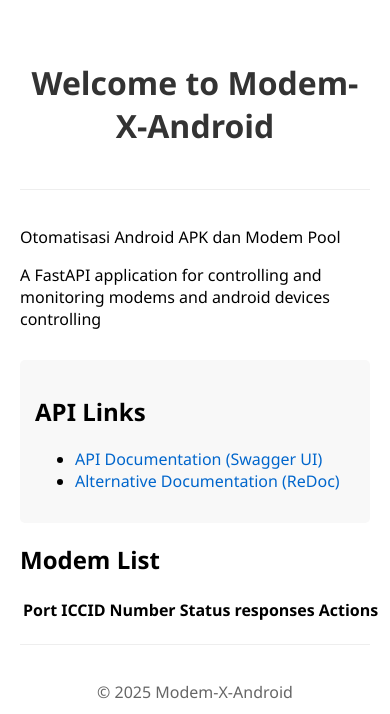
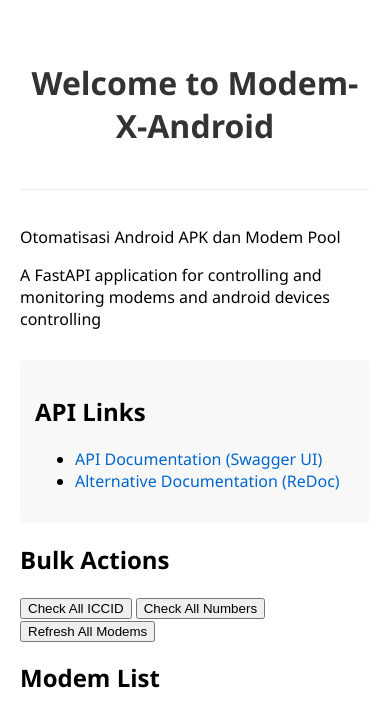
Before and after one commit to coffeeisoxygen/modem-x-android, a FastAPI app: page / in a window 390 px wide. Shown: the top 714 px of the page. Run offline with FastAPI, Linux system fonts and the light colour scheme; lists and menus that the app fills with data are empty.

Commit message:
feat: add bulk actions for checking ICCID and phone numbers of modems

```diff
--- a/app/main.py
+++ b/app/main.py
@@ -46,18 +46,14 @@ async def shutdown_event():
 
 @app.get("/", response_class=HTMLResponse)
 async def root(request: Request):
-    # Prepare modem data for template
+    # Prepare basic modem data for template - no slow operations
     modem_data = []
     for modem in modem_pool.modems:
-        # Get ICCID and number for display
-        iccid = modem.get_iccid() if modem.connection else "Not connected"
-        number = modem.get_number() if modem.connection else "Not connected"
-
         modem_data.append(
             {
                 "port": modem.port,
-                "iccid": iccid,
-                "number": number,
+                "iccid": "Click to check",
+                "number": "Click to check",
                 "status": "Connected" if modem.connection else "Disconnected",
                 "responses": modem.get_response_history(),
             }
--- a/app/static/css/styles.css
+++ b/app/static/css/styles.css
@@ -13,7 +13,7 @@ body {
   box-shadow: 0 0 10px rgba(0, 0, 0, 0.1);
   min-height: 100vh;
 }
-/* Add to your CSS file */
+
 .response-cell {
   max-height: 200px;
   overflow-y: auto;
--- a/app/templates/index.html
+++ b/app/templates/index.html
@@ -29,6 +29,13 @@
           </ul>
         </div>
 
+        <div class="bulk-actions">
+          <h2>Bulk Actions</h2>
+          <button onclick="checkAllICCID()">Check All ICCID</button>
+          <button onclick="checkAllNumbers()">Check All Numbers</button>
+          <button onclick="refreshAllModems()">Refresh All Modems</button>
+        </div>
+
         <div class="modem-table">
           <h2>Modem List</h2>
           <table>
@@ -55,7 +62,13 @@
                     Refresh
                   </button>
                   <button onclick="checkStatus('{{ modem.port }}')">
-                    Check Status
+                    Status
+                  </button>
+                  <button onclick="checkICCID('{{ modem.port }}')">
+                    ICCID
+                  </button>
+                  <button onclick="checkNumber('{{ modem.port }}')">
+                    Number
                   </button>
                   <button onclick="pairDevice('{{ modem.port }}')">Pair</button>
                 </td>
@@ -109,6 +122,89 @@
             alert("Error pairing device: " + error);
           });
       }
+
+      function checkAllICCID() {
+        fetch("/api/modems/check-all-iccid", {
+          method: "POST",
+        })
+          .then((response) => response.json())
+          .then((data) => {
+            // Update the table with ICCID data
+            for (const [port, iccid] of Object.entries(data.iccids)) {
+              updateTableCell(port, "iccid", iccid);
+            }
+          })
+          .catch((error) => {
+            alert("Error checking all ICCIDs: " + error);
+          });
+      }
+
+      function checkAllNumbers() {
+        fetch("/api/modems/check-all-numbers", {
+          method: "POST",
+        })
+          .then((response) => response.json())
+          .then((data) => {
+            // Update the table with number data
+            for (const [port, number] of Object.entries(data.numbers)) {
+              updateTableCell(port, "number", number);
+            }
+          })
+          .catch((error) => {
+            alert("Error checking all numbers: " + error);
+          });
+      }
+
+      function refreshAllModems() {
+        fetch("/api/modems/refresh", {
+          method: "POST",
+        })
+          .then((response) => response.json())
+          .then((data) => {
+            alert(data.message);
+            window.location.reload();
+          })
+          .catch((error) => {
+            alert("Error refreshing all modems: " + error);
+          });
+      }
+
+      function checkICCID(port) {
+        fetch(`/api/modems/${port}/iccid`)
+          .then((response) => response.json())
+          .then((data) => {
+            updateTableCell(port, "iccid", data.iccid);
+          })
+          .catch((error) => {
+            alert("Error checking ICCID: " + error);
+          });
+      }
+
+      function checkNumber(port) {
+        fetch(`/api/modems/${port}/number`)
+          .then((response) => response.json())
+          .then((data) => {
+            updateTableCell(port, "number", data.number);
+          })
+          .catch((error) => {
+            alert("Error checking number: " + error);
+          });
+      }
+
+      // Helper function to update a specific cell in the table
+      function updateTableCell(port, field, value) {
+        const rows = document.querySelectorAll("table tbody tr");
+        for (const row of rows) {
+          const portCell = row.querySelector("td:first-child");
+          if (portCell && portCell.textContent.trim() === port) {
+            const fieldIndex = { iccid: 1, number: 2 }[field];
+            if (fieldIndex !== undefined) {
+              row.querySelectorAll("td")[fieldIndex].textContent = value;
+            }
+            break;
+          }
+        }
+      }
     </script>
   </body>
 </html>
```
Also changed, not shown: app/routers/modems.py (+46 -0 lines), app/utils/modemserial.py (+22 -1 lines), 1 other file.
